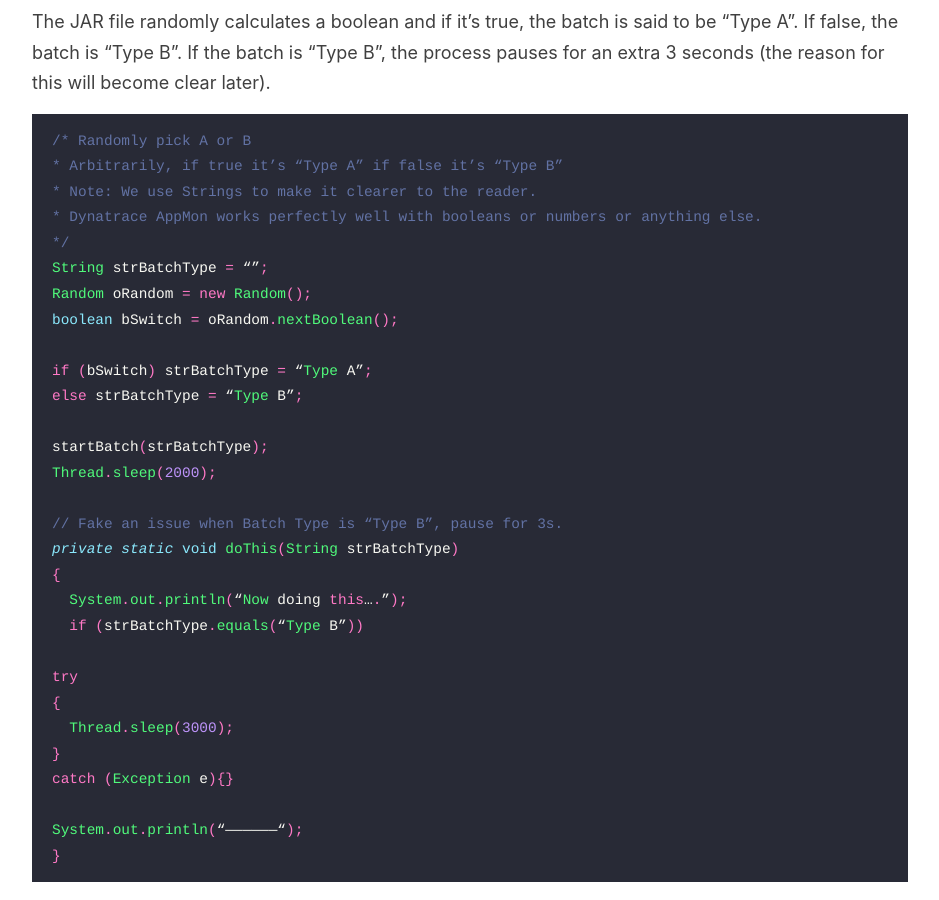
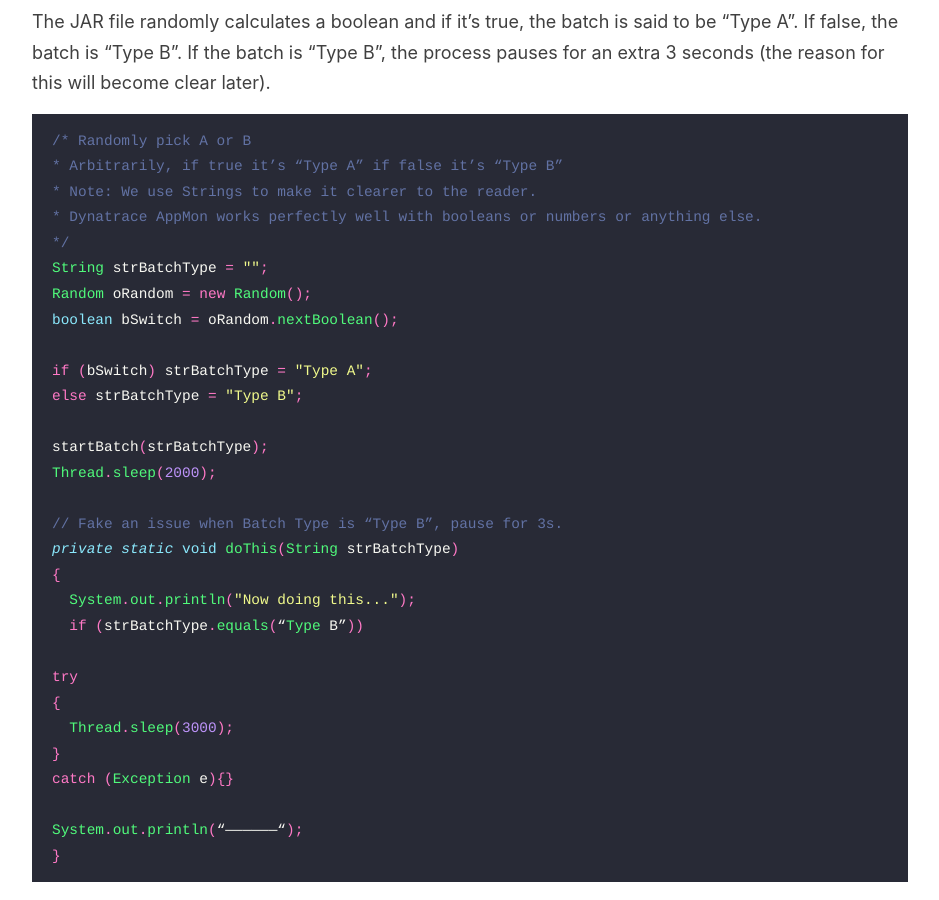
Before and after one commit to agardnerIT/site, a Jekyll site: the page built from _posts/2017-03-29-basics-creating-measures.md, in a window 1280 px wide and 900 px high, scrolled down 1256 px. Shown: the whole window, without its empty margins (170-1109 px from the left). Built offline with Jekyll 4.4.1, drawn with Linux system fonts in a browser that asks for light colours.

```diff
--- a/_posts/2017-03-29-basics-creating-measures.md
+++ b/_posts/2017-03-29-basics-creating-measures.md
@@ -35,12 +35,12 @@ The JAR file randomly calculates a boolean and if it’s true, the batch is said
 * Note: We use Strings to make it clearer to the reader.
 * Dynatrace AppMon works perfectly well with booleans or numbers or anything else.
 */
-String strBatchType = “”;
+String strBatchType = "";
 Random oRandom = new Random();
 boolean bSwitch = oRandom.nextBoolean();
 
-if (bSwitch) strBatchType = “Type A”;
-else strBatchType = “Type B”;
+if (bSwitch) strBatchType = "Type A";
+else strBatchType = "Type B";
 
 startBatch(strBatchType);
 Thread.sleep(2000);
@@ -48,7 +48,7 @@ Thread.sleep(2000);
 // Fake an issue when Batch Type is “Type B”, pause for 3s.
 private static void doThis(String strBatchType)
 {
-  System.out.println(“Now doing this….”);
+  System.out.println("Now doing this...");
   if (strBatchType.equals(“Type B”))
 
 try
```
